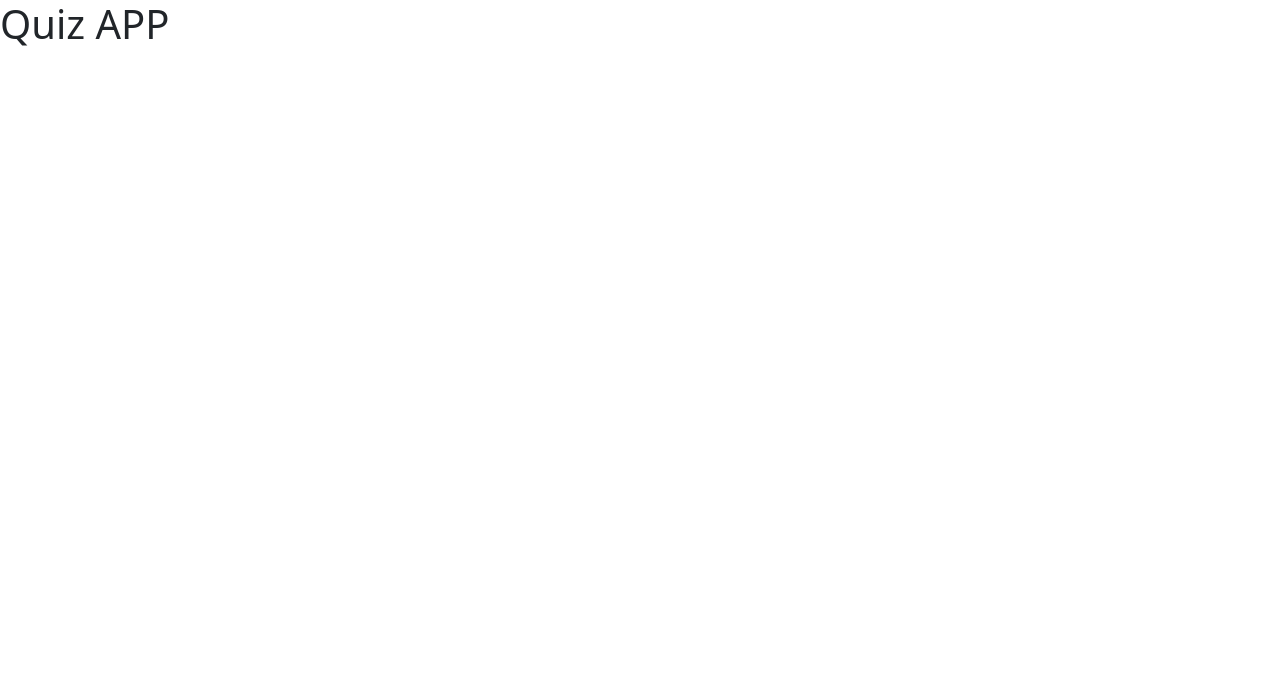
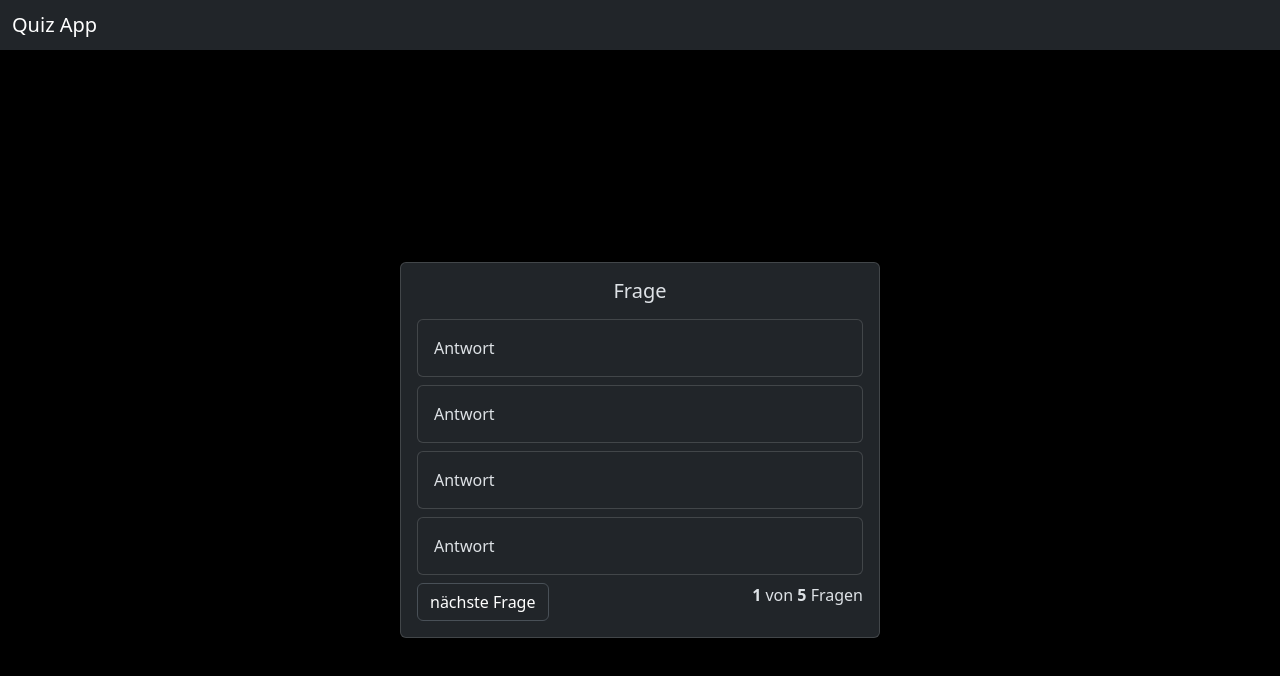
Before and after one commit to Forstmeister/Quiz_app, a website: page index.html in a window 1280 px wide. Drawn offline with nearby package versions, Linux system fonts and the light colour scheme.

Commit message:
cards added

```diff
--- /dev/null
+++ b/img/about.txt
@@ -0,0 +1,6 @@
+This favicon was generated using the following graphics from Twitter Twemoji:
+
+- Graphics Title: 1f914.svg
+- Graphics Author: Copyright 2020 Twitter, Inc and other contributors (https://github.com/twitter/twemoji)
+- Graphics Source: https://github.com/twitter/twemoji/blob/master/assets/svg/1f914.svg
+- Graphics License: CC-BY 4.0 (https://creativecommons.org/licenses/by/4.0/)
--- a/index.html
+++ b/index.html
@@ -8,10 +8,61 @@
       rel="stylesheet"
       href="./node_modules/bootstrap/dist/css/bootstrap.min.css"
     />
+    <script src="./node_modules/bootstrap/dist/js/bootstrap.bundle.min.js"></script>
     <script src="./script.js"></script>
+    <link
+      rel="apple-touch-icon"
+      sizes="180x180"
+      href="./img/apple-touch-icon.png"
+    />
+    <link
+      rel="icon"
+      type="image/png"
+      sizes="32x32"
+      href="./img/favicon-32x32.png"
+    />
+    <link
+      rel="icon"
+      type="image/png"
+      sizes="16x16"
+      href="./img/favicon-16x16.png"
+    />
+    <link rel="manifest" href="./img/site.webmanifest" />
     <title>Quiz APP</title>
   </head>
   <body>
-    <div><h1>Quiz APP</h1></div>
+    <nav
+      class="navbar navbar-dark bg-dark navbar-expand-lg navbar-light bg-light"
+    >
+      <div class="container-fluid">
+        <span class="navbar navbar-dark bg-dark navbar-brand mb-0 h1"
+          >Quiz App</span
+        >
+      </div>
+    </nav>
+    <main>
+      <div data-bs-theme="dark" class="card quiz-card">
+        <div class="card-body">
+          <h5 class="card-title d-flex justify-content-center mb-3">Frage</h5>
+
+          <div class="card mb-2">
+            <div class="card-body">Antwort</div>
+          </div>
+          <div class="card mb-2">
+            <div class="card-body">Antwort</div>
+          </div>
+          <div class="card mb-2">
+            <div class="card-body">Antwort</div>
+          </div>
+          <div class="card mb-2">
+            <div class="card-body">Antwort</div>
+          </div>
+          <div class="d-flex justify-content-between">
+            <a href="#" class="btn btn-dark border">nächste Frage</a>
+            <div><b>1</b> von <b>5</b> Fragen</div>
+          </div>
+        </div>
+      </div>
+    </main>
   </body>
 </html>
--- a/style.css
+++ b/style.css
@@ -0,0 +1,20 @@
+body {
+    margin: 0;
+    background-color: black !important;
+    min-height: 100vh;
+}
+
+main {
+    display: flex;
+    justify-content: center;
+    align-items: center;
+    min-height: 100vh;
+}
+
+.border {
+    border: 1px solid;
+}
+
+.quiz-card {
+    width: 30rem;
+}
```
Also changed, not shown: img/android-chrome-192x192.png (added), img/android-chrome-512x512.png (added), img/apple-touch-icon.png (added), img/favicon-16x16.png (added), img/favicon-32x32.png (added), img/favicon.ico (added), img/site.webmanifest (added).
